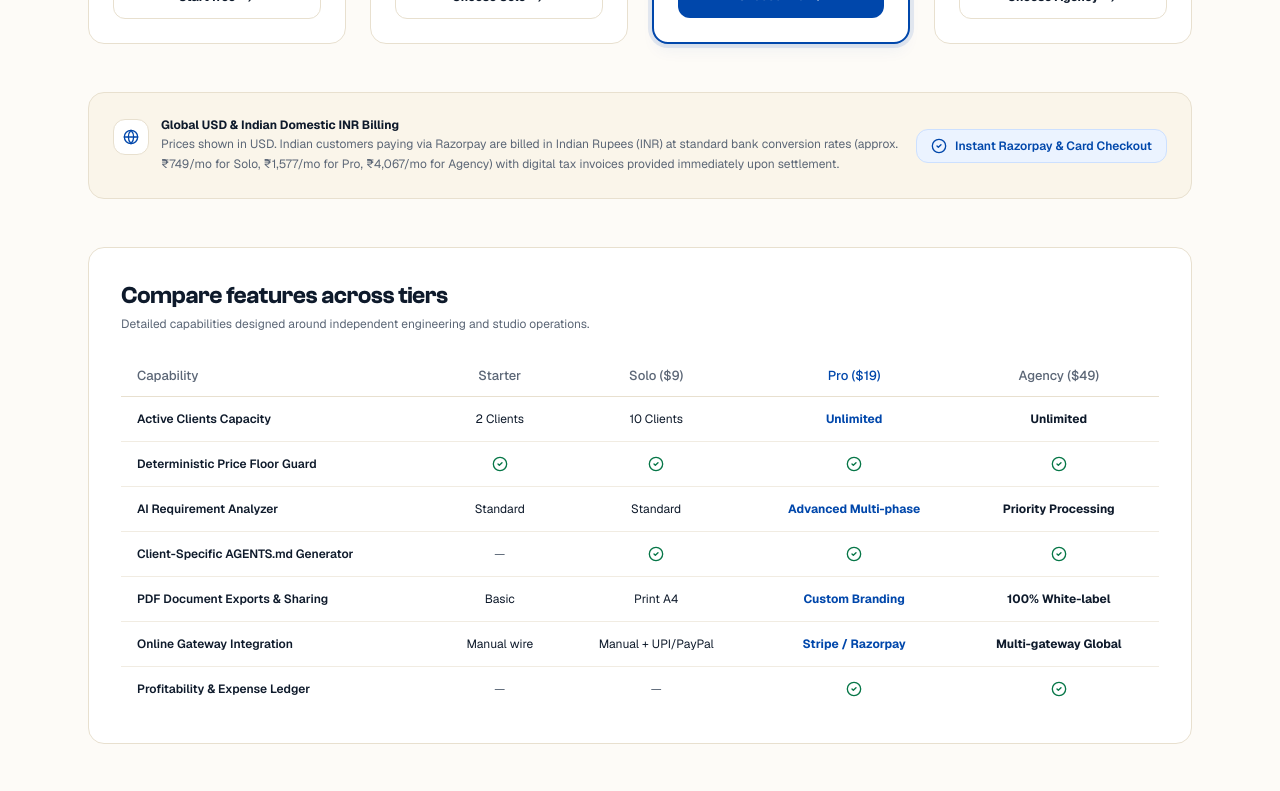
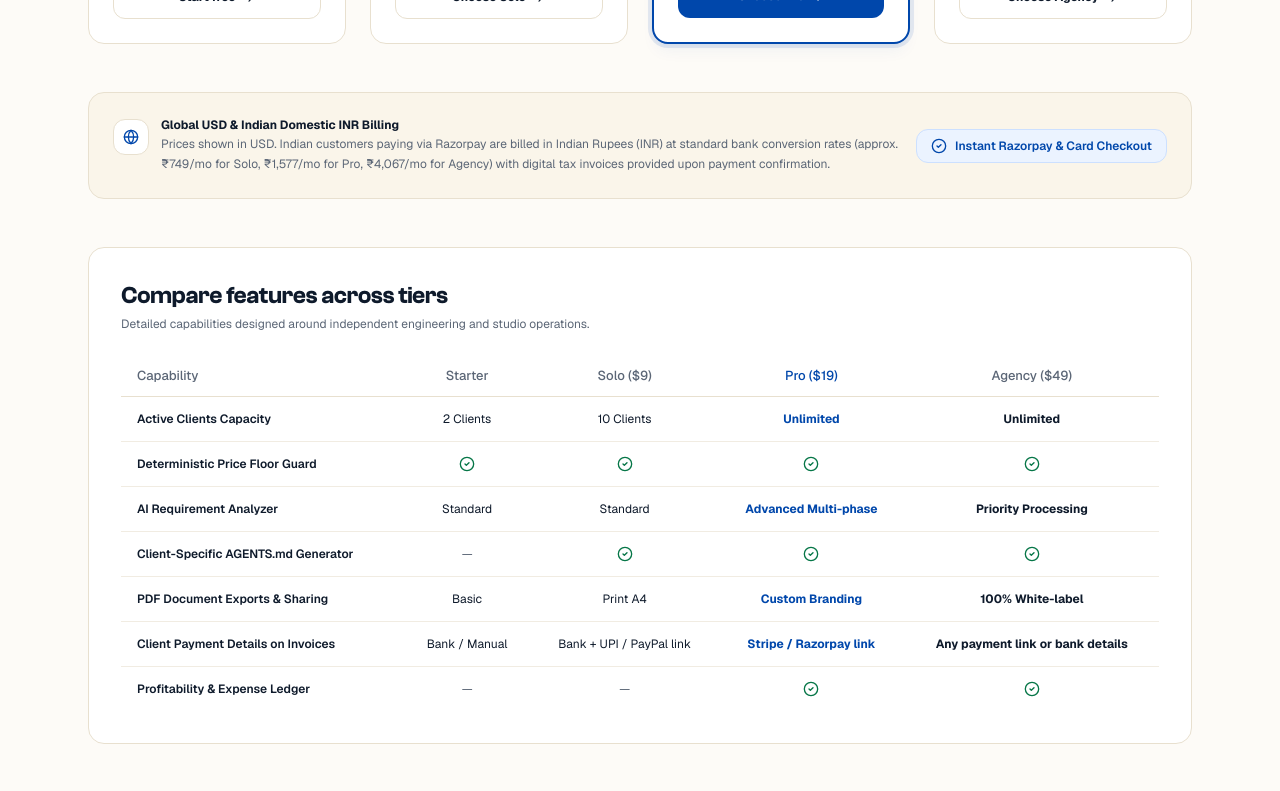
Before and after one commit to RitikWeb22/floorly, a React (Vite) app in the folder client/: page /pricing in a window 1280 px wide. Shown: the part 900-1691 px from the top of the page. Built offline with nearby package versions, Linux system fonts and the light colour scheme; no server answers; the HTML template or start-up script is replaced by a standard one.

Commit message:
docs: add website live link and backlink action plan

```diff
--- a/client/scripts/prerender.js
+++ b/client/scripts/prerender.js
@@ -36,7 +36,7 @@ const ROUTES = [
             <h2>What are the key takeaways and core benefits of Floorly?</h2>
             <p>Floorly is a web app that helps freelancers and small studios scope client briefs, enforce minimum price floors, and issue milestone invoices. Users add their own payment details or links to invoices, record client payments, and track true project profit after expenses and labor time.</p>
             <ul>
-              <li><strong>Core Problem Solved:</strong> Prevents project underquoting caused by unestimated revisions, vague client requirements, and emotional discounting during negotiations.</li>
+              <li><strong>Core Problem Solved:</strong> Prevents quoting below your minimum by catching unestimated revisions, vague client requirements, and emotional discounting during negotiations.</li>
               <li><strong>Who It Is Built For:</strong> Freelance software engineers, UI/UX designers, independent copywriters, and boutique studio owners quoting fixed-price client engagements.</li>
               <li><strong>How It Works:</strong> An AI Scope Analyzer extracts deliverables from briefs, applies a configurable contingency buffer and complexity multiplier, and checks totals against a server-enforced price floor into proposals.</li>
               <li><strong>Client Payment Details:</strong> Users add their own payment details or payment link (bank transfer, PayPal, Stripe/Razorpay link, UPI for INR) to proposals and invoices, and record payments in Floorly.</li>
--- a/client/src/components/layout/Footer.jsx
+++ b/client/src/components/layout/Footer.jsx
@@ -13,7 +13,7 @@ export function Footer() {
           <div style={{ maxWidth: '340px' }}>
             <Logo size="md" />
             <p style={{ marginTop: '12px', fontSize: '13px', lineHeight: '1.6', color: 'var(--muted, #5B6676)' }}>
-              AI-powered requirement scoping and deterministic floor pricing workstation for independent developers and design studios.
+              AI-powered requirement scoping and price floor enforcement for independent developers and design studios.
             </p>
             <p style={{ marginTop: '8px', fontSize: '13px', lineHeight: '1.5', color: 'var(--muted, #5B6676)' }}>
               Support:{' '}
--- a/client/src/pages/AboutPage.jsx
+++ b/client/src/pages/AboutPage.jsx
@@ -57,7 +57,7 @@ export function AboutPage() {
           </h1>
 
           <p className="text-sm sm:text-base text-[#5B6676] leading-relaxed">
-            Floorly is an AI-powered freelance management workstation designed specifically for independent software developers, UI/UX designers, and technical agencies. We help professionals transform unstructured client conversations into transparent quotations, ironclad proposals, client-specific <code className="bg-[#FAF5EA] px-1.5 py-0.5 rounded text-xs font-mono text-[#0E1A2B] border border-[#E8E0CF]">AGENTS.md</code> instruction files, and trackable financial records.
+            Floorly is an AI-powered freelance management tool designed specifically for independent software developers, UI/UX designers, and technical agencies. We help professionals transform unstructured client conversations into transparent quotations, structured proposals, client-specific <code className="bg-[#FAF5EA] px-1.5 py-0.5 rounded text-xs font-mono text-[#0E1A2B] border border-[#E8E0CF]">AGENTS.md</code> instruction files, and trackable financial records.
           </p>
         </div>
 
--- a/client/src/pages/LandingPage.jsx
+++ b/client/src/pages/LandingPage.jsx
@@ -1411,7 +1411,7 @@ export function LandingPage() {
                     <strong>Floor protection active:</strong> Adjusted labor was {fmtCurrency(adjustedLabor)}, but Floorly
                     held the proposal at your {fmtCurrency(calcFloor)} minimum.
                     <div style={{ marginTop: '6px', fontWeight: 700 }}>
-                      Money saved vs underquoting: {fmtCurrency(moneyProtected)}
+                      Extra revenue protected by your floor: {fmtCurrency(moneyProtected)}
                     </div>
                   </div>
                 ) : (
@@ -2139,7 +2139,7 @@ export function LandingPage() {
                 How does Floorly streamline boutique creative studios?
               </h3>
               <p style={{ fontSize: '14px', color: 'var(--muted, #5B6676)', lineHeight: 1.6, margin: 0 }}>
-                For small studios standardizing intake and proposals. Helps team members consistently adhere to target price floors, preventing underquoting during client negotiations.
+                For small studios standardizing intake and proposals. Helps team members consistently adhere to target price floors so quotes stay above your minimum during client negotiations.
               </p>
             </div>
           </div>
--- a/client/src/pages/PricingPage.jsx
+++ b/client/src/pages/PricingPage.jsx
@@ -456,7 +456,7 @@ export function PricingPage() {
             <div>
               <div className="text-xs font-bold text-[#0E1A2B]">Global USD &amp; Indian Domestic INR Billing</div>
               <p className="text-xs text-[#5B6676] mt-0.5 leading-relaxed">
-                Prices shown in USD. Indian customers paying via Razorpay are billed in Indian Rupees (INR) at standard bank conversion rates (approx. ₹749/mo for Solo, ₹1,577/mo for Pro, ₹4,067/mo for Agency) with digital tax invoices provided immediately upon settlement.
+                Prices shown in USD. Indian customers paying via Razorpay are billed in Indian Rupees (INR) at standard bank conversion rates (approx. ₹749/mo for Solo, ₹1,577/mo for Pro, ₹4,067/mo for Agency) with digital tax invoices provided upon payment confirmation.
               </p>
             </div>
           </div>
@@ -527,11 +527,11 @@ export function PricingPage() {
                   <td className="py-3.5 px-4 text-center font-bold">100% White-label</td>
                 </tr>
                 <tr>
-                  <td className="py-3.5 px-4 font-semibold">Online Gateway Integration</td>
-                  <td className="py-3.5 px-4 text-center">Manual wire</td>
-                  <td className="py-3.5 px-4 text-center">Manual + UPI/PayPal</td>
-                  <td className="py-3.5 px-4 text-center font-bold text-[#0047AB]">Stripe / Razorpay</td>
-                  <td className="py-3.5 px-4 text-center font-bold">Multi-gateway Global</td>
+                  <td className="py-3.5 px-4 font-semibold">Client Payment Details on Invoices</td>
+                  <td className="py-3.5 px-4 text-center">Bank / Manual</td>
+                  <td className="py-3.5 px-4 text-center">Bank + UPI / PayPal link</td>
+                  <td className="py-3.5 px-4 text-center font-bold text-[#0047AB]">Stripe / Razorpay link</td>
+                  <td className="py-3.5 px-4 text-center font-bold">Any payment link or bank details</td>
                 </tr>
                 <tr>
                   <td className="py-3.5 px-4 font-semibold">Profitability & Expense Ledger</td>
```
Also changed, not shown: 1 other file (tests, documents, lock files or other folders).
